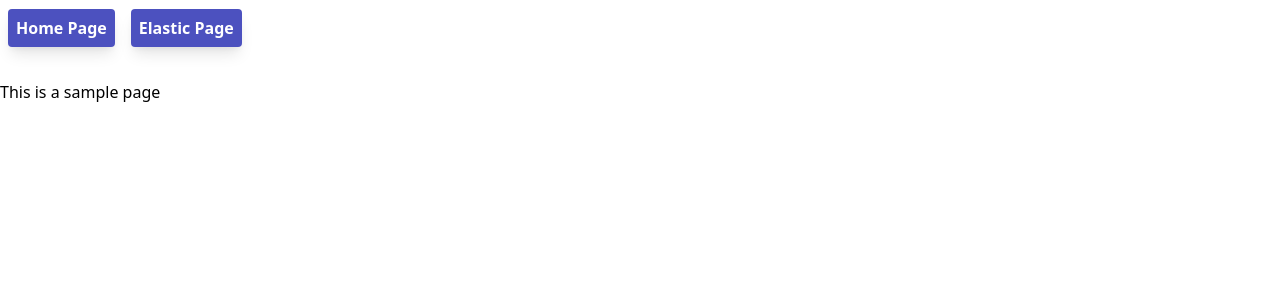
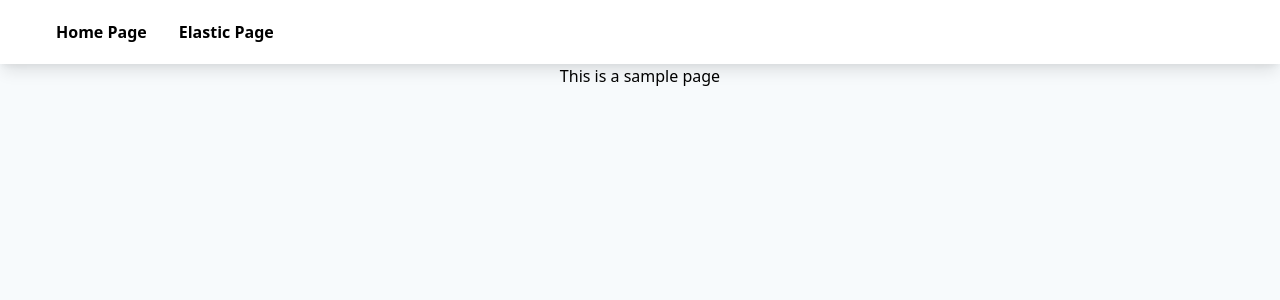
Before and after one commit to ismailengin/ElasticFrontend, a Next.js app: page / in a window 1280 px wide. Shown: the top 300 px of the page. Built offline with nearby package versions, Linux system fonts and the light colour scheme.

Commit message:
Add react-spinner and styling

```diff
--- a/package.json
+++ b/package.json
@@ -13,6 +13,7 @@
     "postcss-import": "^12.0.1",
     "react": "16.13.1",
     "react-dom": "16.13.1",
+    "react-spinners": "^0.8.1",
     "superagent": "^5.2.2",
     "tailwindcss": "^1.2.0"
   }
--- a/pages/elastic.js
+++ b/pages/elastic.js
@@ -1,7 +1,7 @@
 import { useState } from 'react'
 import ResultList from './resultlist'
-import Loader from './loader'
-import Navbar from './navbar'
+import Layout from './layout'
+import ClipLoader from "react-spinners/ClipLoader";
 const superagent = require('superagent')
 
 function Elastic () {
@@ -9,6 +9,7 @@ function Elastic () {
     const [name, setName] = useState([])
     const [isLoading, setLoading] = useState(false);
     const customHandleClick = async initialText => {
+        setName("")
         setLoading(true)
         try {
             const res = await superagent.get('https://jsonplaceholder.typicode.com/posts').query({ userId: initialText });
@@ -20,18 +21,19 @@ function Elastic () {
     }
 
     return (
+        <Layout>
         <div className="container mx-auto">
-            <Navbar/>
             <div className="text-center">
                 <input className="border-solid border-gray-400 border-2 mt-4 px-2 py-2" type="text" placeholder="placeHolderText" onChange={e => setText(e.target.value)} />
                 <button className="bg-indigo-700 btn-primary text-white font-bold px-2 py-2 mx-2 rounded shadow-lg" onClick={() => customHandleClick(initialText)}>
                     Search
             </button>
             </div>
-            {isLoading ? <Loader/> : null}
+            {/* {isLoading ? <Loader/> : null} */}
+            <div className="flex justify-center pt-6"><ClipLoader loading={isLoading}/></div>
             <ResultList itemFromParent={name} loadingChild={isLoading}/>
         </div>
-
+        </Layout>
     );
 }
 
--- /dev/null
+++ b/pages/footer.js
@@ -0,0 +1,5 @@
+export default function Footer() {
+    return(
+        <div className='bg-gray-400'> by ismailengin 2020</div>
+    )
+}
--- a/pages/index.js
+++ b/pages/index.js
@@ -1,14 +1,12 @@
-import Navbar from './navbar'
-
+import Layout from './layout'
 
 function HomePage() {
     return (
-        <div>
-            <Navbar />
-            <div className="mt-10 container mx-auto">
+            <Layout>
+            <div className="flex justify-center">
                 <p> This is a sample page </p>
             </div>
-        </div>
+            </Layout>
     )
 }
 
--- /dev/null
+++ b/pages/layout.js
@@ -0,0 +1,13 @@
+import Navbar from './navbar'
+import Footer from './footer'
+export default function Layout(props) {
+    return(
+        <div id="root" className="bg-gray-100 h-screen">
+            <Navbar/>
+            <div className='flex justify-center'>
+                {props.children}
+            </div>
+            {/* <Footer/> */}
+        </div>
+    )
+}
--- a/pages/loader.js
+++ /dev/null
@@ -1,8 +0,0 @@
-function Loader () {
-    return(
-        <div> isLoading </div>
-    )
-
-}
-
-export default Loader;
--- a/pages/navbar.js
+++ b/pages/navbar.js
@@ -2,14 +2,16 @@ import Link from 'next/link';
 
 function Navbar() {
     return (
-        <div className="container mx-auto mt-4">
-            <Link href="/index" >
-                <a title="Home Page" className="bg-indigo-700 btn-primary text-white font-bold px-2 py-2 mx-2 rounded shadow-lg">Home Page</a>
-            </Link>
-            <Link href="/elastic">
-                <a title="Elastic Page" className="bg-indigo-700 btn-primary text-white font-bold px-2 py-2 mx-2 rounded shadow-lg">Elastic Page</a>
-            </Link>
-        </div >
+        <div className="bg-white py-5 relative shadow-lg">
+            <nav className="mx-5 md:mx-10 xl=mx-32 ">
+                <Link href="/index" >
+                    <a title="Home Page" className="btn-primary text-black font-bold px-2 py-2 mx-2">Home Page</a>
+                </Link>
+                <Link href="/elastic">
+                    <a title="Elastic Page" className="btn-primary text-black font-bold px-2 py-2 mx-2">Elastic Page</a>
+                </Link>
+        </nav>
+        </div>
     )
 }
 
```
Also changed, not shown: 1 other file (tests, documents, lock files or other folders).
